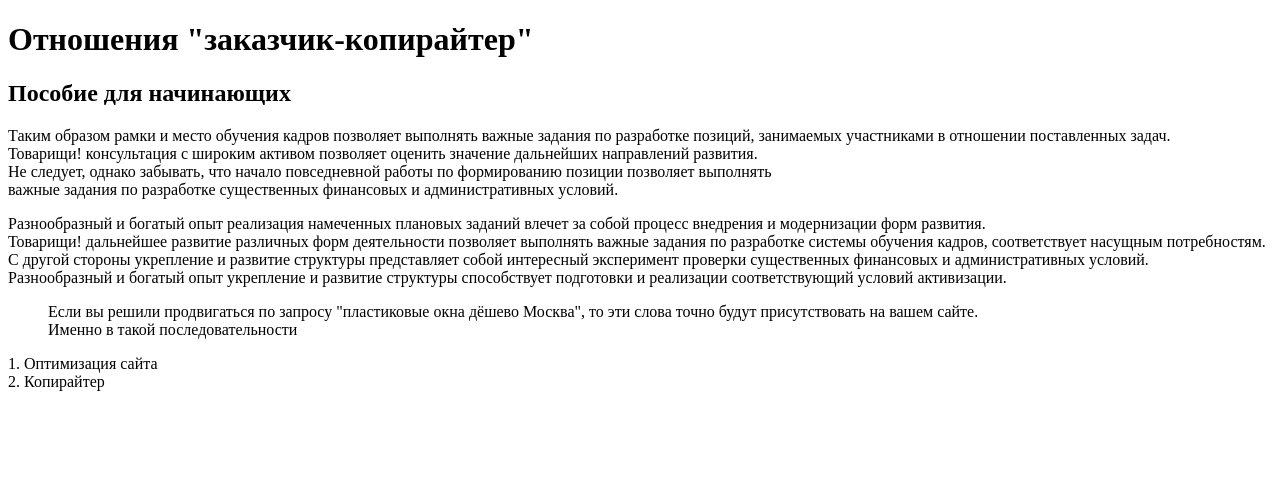
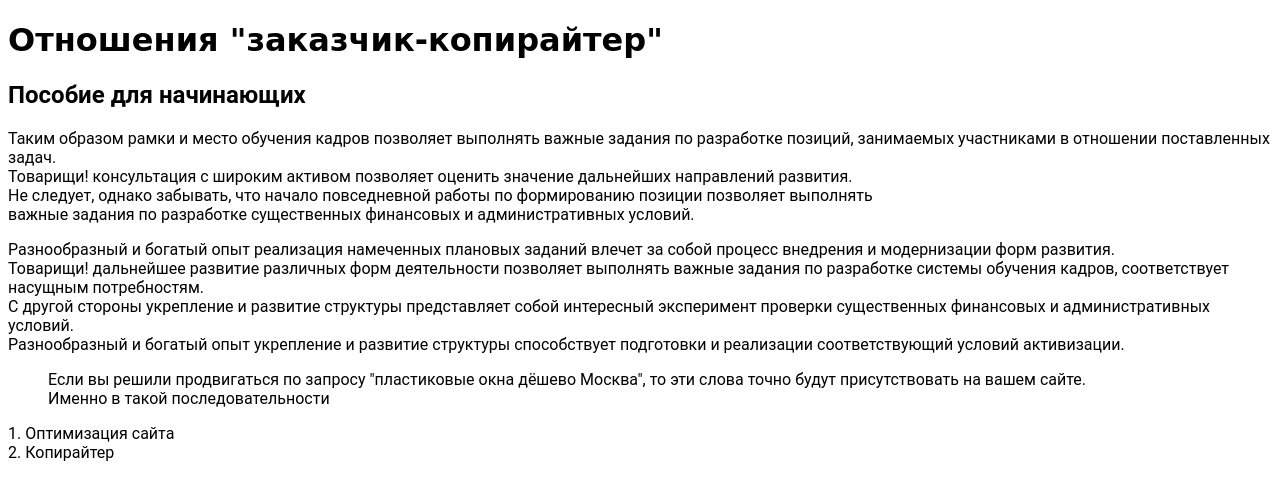
Before and after one commit to WebHeroSchool/html_journal, a plain HTML site: page index.html in a window 1280 px wide. Drawn offline with Linux system fonts and the light colour scheme.

Commit message:
подключение шрифтов

```diff
--- a/index.html
+++ b/index.html
@@ -2,6 +2,7 @@
 <head>
   <meta charset="UTF-8">
   <title>Вёрстка</title>
+  <link href="./style.css" rel="stylesheet">
 </head>
 <body>
   <header>
--- a/style.css
+++ b/style.css
@@ -0,0 +1,7 @@
+body{
+	font-family: 'Roboto', sans-serif;
+
+}
+h1{
+	font-family: 'ZCOOL QingKe HuangYou', cursive;
+}
```
